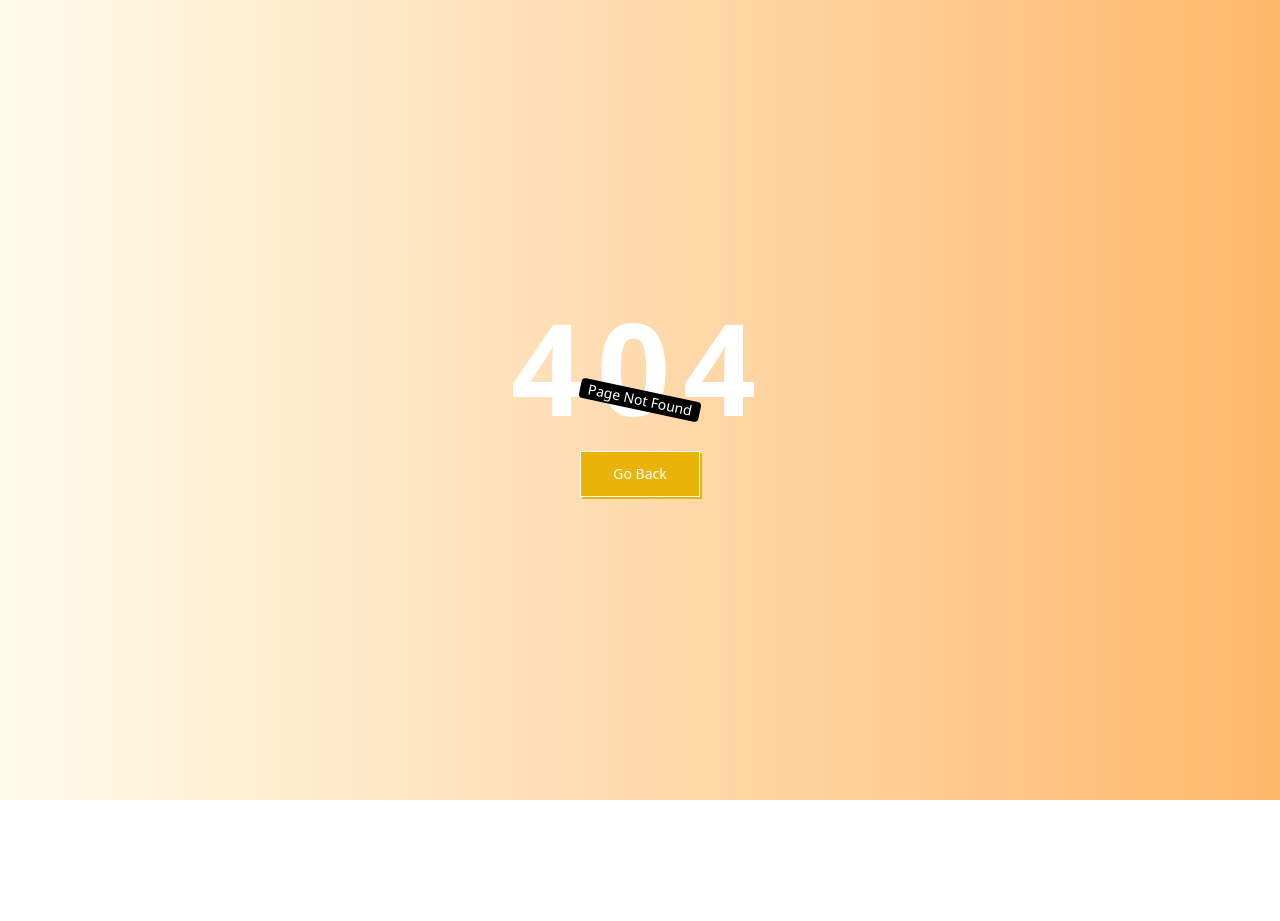
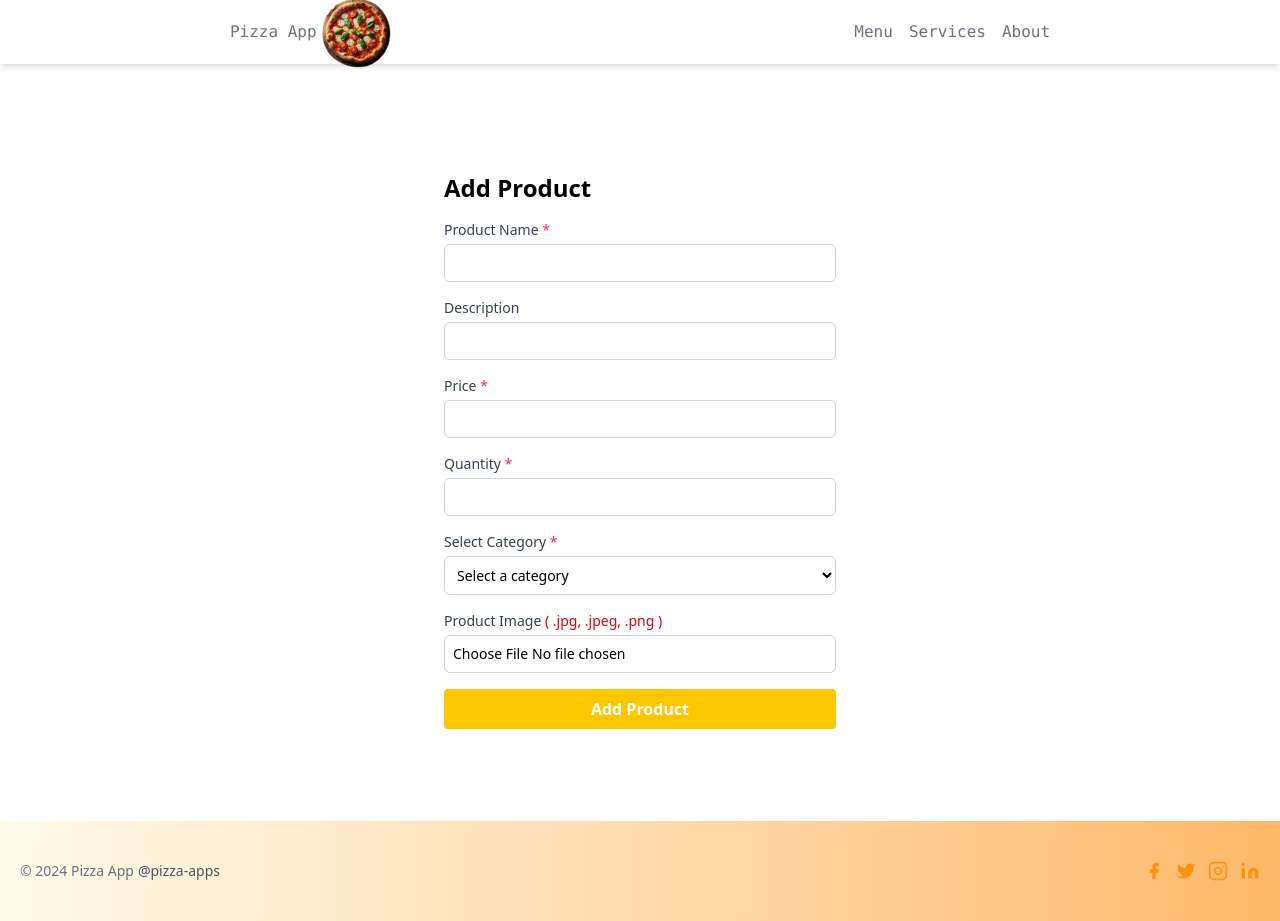
Before and after one commit to Shanuyadav6397/Food-Coma-Frontend, a React (Vite) app: page /admin/addproduct in a window 1280 px wide. Before the commit this address had no page. Before the commit the page ends 800 px from the top, so only its background shows below. Built offline with nearby package versions, Linux system fonts and the light colour scheme.

Commit message:
Add AddProduct presentation and Denied components, update routing in App.jsx, and change favicon in index.html

```diff
--- a/index.html
+++ b/index.html
@@ -2,7 +2,7 @@
 <html lang="en">
   <head>
     <meta charset="UTF-8" />
-    <link rel="icon" type="image/svg+xml" href="/vite.svg" />
+    <link rel="icon" type="image/svg+xml" href="./src/assets/Images/pizza1.png" />
     <meta name="viewport" content="width=device-width, initial-scale=1.0" />
     <title>Pizza App</title>
   </head>
--- a/src/App.jsx
+++ b/src/App.jsx
@@ -1,21 +1,23 @@
-import { useState } from 'react'
 import './App.css'
 import Home from './Pages/Home'
 import { Route, Routes } from 'react-router-dom'
 import Signup from './Pages/Auth/Signup'
 import Login from './Pages/Auth/Login'
 import NotFound from './Pages/NotFound'
+import Denied from './Pages/Denied'
+import AddProduct from './Pages/Admin/AddProduct'
 
 function App() {
-  const [count, setCount] = useState(0)
 
   return (
     <>
       <Routes>
+        <Route path="/denied" element={<Denied />} />
         <Route path="/" element={<Home />} />
         <Route path="/auth/signup" element={<Signup />} />
         <Route path="/auth/login" element={<Login />} />
 
+        <Route path="/admin/addproduct" element={<AddProduct />} />
         <Route path="*" element={<NotFound />} />
       </Routes>
     </>
--- /dev/null
+++ b/src/Pages/Admin/AddProduct.jsx
@@ -0,0 +1,123 @@
+import Layout from "../../Layouts/Layout";
+
+function AddProduct() {
+    return (
+        <Layout>
+            <section className="py-12">
+                <div className="max-w-md mx-auto mt-8 bg-white p-7">
+                    <h2 className="mb-4 text-2xl font-semibold">
+                        Add Product
+                    </h2>
+                    <form action="">
+                        {/* Product Name */}
+                        <div className="mb-4">
+                            <label
+                                htmlFor="productName"
+                                className="block text-sm font-medium text-gray-700">
+                                Product Name <span className="text-red-500">*</span>
+                            </label>
+                            <input
+                                type="text"
+                                id="productName"
+                                name="productName"
+                                required
+                                minLength={5}
+                                maxLength={20}
+                                className=" mt-1 p-2 w-full border border-gray-300 rounded-md focus:outline-none focus:ring-indigo-500 focus:border-indigo-500 sm:text-sm " />
+                        </div>
+                        {/* Product Description */}
+                        <div className="mb-4">
+                            <label
+                                htmlFor="description"
+                                className="block text-sm font-medium text-gray-700">
+                                Description
+                            </label>
+                            <input
+                                type="text"
+                                id="description"
+                                name="description"
+                                required
+                                minLength={5}
+                                maxLength={50}
+                                className=" mt-1 p-2 w-full border border-gray-300 rounded-md focus:outline-none focus:ring-indigo-500 focus:border-indigo-500 sm:text-sm " />
+                        </div>
+                        {/* Product Price */}
+                        <div className="mb-4">
+                            <label
+                                htmlFor="price"
+                                className="block text-sm font-medium text-gray-700">
+                                Price <span className="text-red-500">*</span>
+                            </label>
+                            <input
+                                type="number"
+                                id="price"
+                                name="price"
+                                required
+                                maxLength={4}
+                                className=" mt-1 p-2 w-full border border-gray-300 rounded-md focus:outline-none focus:ring-indigo-500 focus:border-indigo-500 sm:text-sm " />
+                        </div>
+                        {/* Product Quantity */}
+                        <div className="mb-4">
+                            <label
+                                htmlFor="quantity"
+                                className="block text-sm font-medium text-gray-700">
+                                Quantity <span className="text-red-500">*</span>
+                            </label>
+                            <input
+                                type="number"
+                                id="quantity"
+                                name="quantity"
+                                required
+                                className=" mt-1 p-2 w-full border border-gray-300 rounded-md focus:outline-none focus:ring-indigo-500 focus:border-indigo-500 sm:text-sm " />
+                        </div>
+                        {/* Product Category */}
+                        <div className="mb-4">
+                            <label
+                                htmlFor="category"
+                                className="block text-sm font-medium text-gray-700">
+                                Select Category <span className="text-red-500">*</span>
+                            </label>
+                            <select
+                                id="category"
+                                name="category"
+                                required
+                                defaultValue=""
+                                className=" text-lg mt-1 p-2 w-full border border-gray-300 rounded-md focus:outline-none focus:ring-indigo-500 focus:border-indigo-500 sm:text-sm ">
+                                <option value="" disabled>Select a category</option>
+                                <option value="veg">Veg</option>
+                                <option value="non-veg">Non-Veg</option>
+                                <option value="drinks">Soft drinks</option>
+                                <option value="sides">Sides</option>
+                            </select>
+                        </div>
+                        {/* Product Image */}
+                        <div className="mb-4">
+                            <label
+                                htmlFor="productImage"
+                                className="block text-sm font-medium text-gray-700">
+                                Product Image <span className="text-red-600">( .jpg, .jpeg, .png )</span>
+                            </label>
+                            <input
+                                type="file"
+                                id="productImage"
+                                name="productImage"
+                                required
+                                accept=".jpg, .jpeg, .png"
+                                className=" mt-1 p-2 w-full border border-gray-300 rounded-md focus:outline-none focus:ring-indigo-500 focus:border-indigo-500 sm:text-sm " />
+                        </div>
+                        {/* Submit Button */}
+                        <div className="mb-4">
+                            <button
+                                type="submit"
+                                className="w-full bg-yellow-400 hover:bg-yellow-500 text-white font-bold py-2 px-4 rounded focus:outline-none focus:shadow-outline transition ease-in-out duration-300">
+                                Add Product
+                            </button>
+                        </div>
+                    </form>
+                </div>
+            </section>
+        </Layout>
+    );
+}
+
+export default AddProduct;
--- /dev/null
+++ b/src/Pages/Denied.jsx
@@ -0,0 +1,30 @@
+import { useNavigate } from "react-router-dom";
+
+function Denied() {
+
+    const navigate = useNavigate(); // useNavigate is a hook that returns a navigate function
+    return (
+        <>
+            <main className="flex flex-col items-center justify-center w-full h-screen bg-gradient-to-r from-amber-50 to-orange-300">
+                <h1 className="font-extrabold tracking-widest text-white text-9xl">
+                    403
+                </h1>
+                <div className="absolute px-2 text-sm text-white bg-black rounded rotate-12">
+                    Access Denied
+                </div>
+                <button className="mt-5" onClick={() => navigate(-1)}>
+                    <a className="relative inline-block text-sm font-medium text-[#fff] group active:text-yellow-500 focus:outline-none focus:ring">
+                        <span className="absolute inset-0 transition-transform translate-x-0.5 translate-y-0.5 bg-[#EAB308] group-hover:translate-y-0 group-hover:translate-x-0" />
+
+                        <span className="relative block px-8 py-3 bg-[#EAB308] border border-current">
+                            Go Back
+                        </span>
+                    </a>
+                </button>
+            </main>
+        </>
+    )
+}
+
+
+export default Denied;
```
